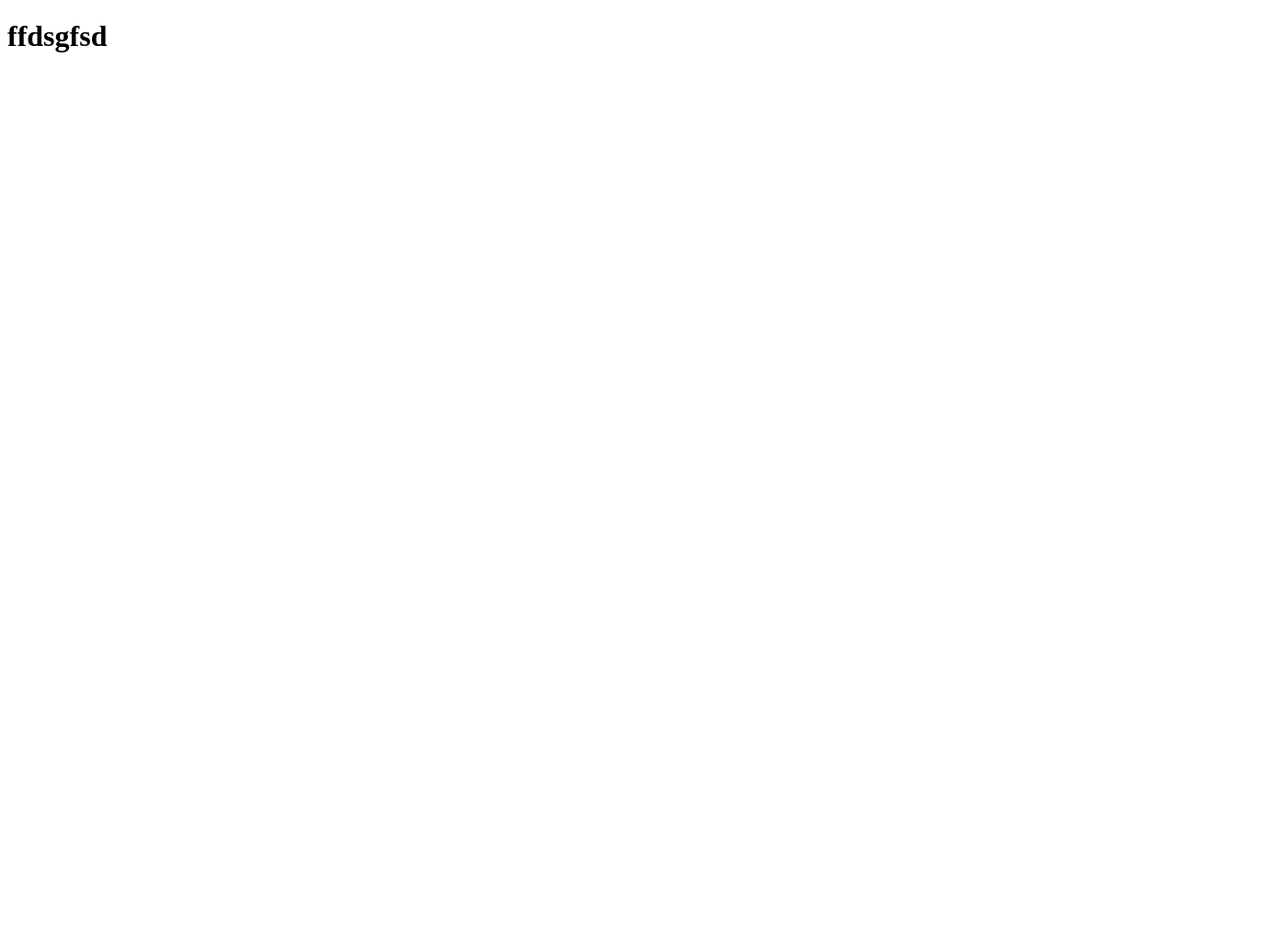
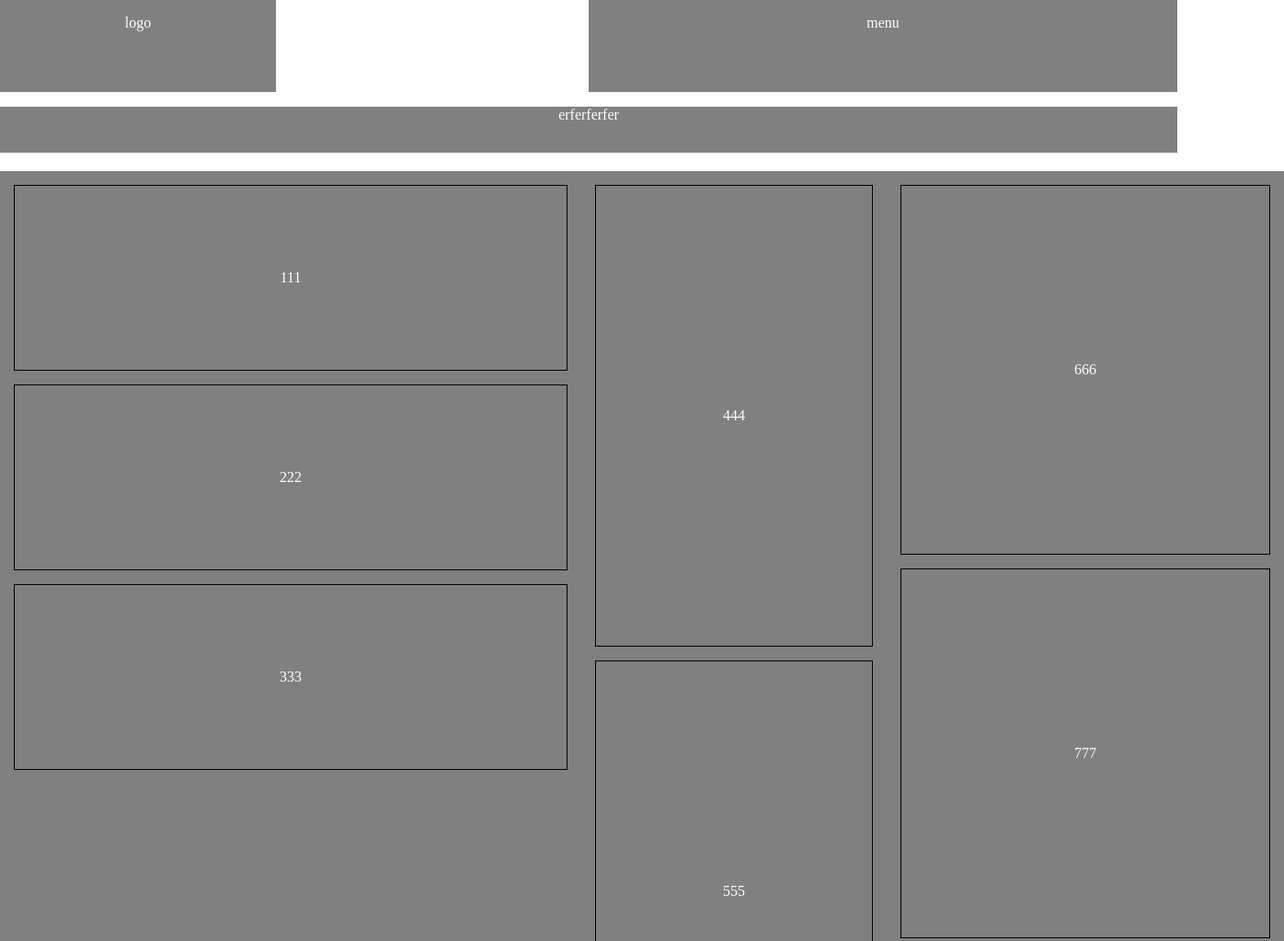
Before and after one commit to Bogdan-Lishchynskiy/html-css, a plain HTML site: page index.html in a window 1280 px wide. Shown: the top 1023 px of the page at 92% size, 1396 px wide, since content can reach past the window. Before the commit the page ends 800 px from the top, so only its background shows below. Drawn offline with Linux system fonts and the light colour scheme.

Commit message:
used flex box to layout page

```diff
--- a/index.html
+++ b/index.html
@@ -5,11 +5,65 @@
     <meta charset="UTF-8">
     <meta name="viewport" content="width=device-width, initial-scale=1.0">
     <link rel="icon" type="image/png" sizes="32x32" href="img/favicon.png">
+    <link rel="stylesheet" href="style/style.css">
     <title>Card site</title>
 </head>
 
 <body>
-<h1> ffdsgfsd</h1>
+    <header>
+        <div class="logo">
+            <p>logo</p>
+        </div>
+        <div class="menu">
+            <p>menu</p>
+        </div>
+
+    </header>
+
+    <div class="info">
+        <p> erferferfer</p>
+    </div>
+    <main>
+        <div class="container">
+            <div clas="wrap1">
+                <div class="first_sect">
+                    <p>111</p>
+                </div>
+                <div class="first_sect">
+                    <p>222</p>
+                </div>
+                <div class="first_sect">
+                    <p>333</p>
+                </div>
+            </div>
+            <div clas="wrap2">
+                <div class="second_sect">
+                    <p>444</p>
+                </div>
+                <div class="second_sect">
+                    <p>555</p>
+                </div>
+            </div>
+            <div clas="wrap3">
+                <div class="third_sect">
+                    <p>666</p>
+                </div>
+                <div class="third_sect">
+                    <p>777</p>
+                </div>
+                <div class="third_sect">
+                    <p>888</p>
+                </div>
+            </div>
+        </div>
+
+
+
+    </main>
+    <footer class="footer">Footer: Fixed height</footer>
+
+
+
 </body>
 
 </html>
--- a/style/style.css
+++ b/style/style.css
@@ -1,3 +1,106 @@
-h1 {
-    color: red
+html,
+body {
+    padding: 0;
+    margin: 0;
 }
+
+body {
+    background-color: White;
+}
+
+div {
+    background-color: grey;
+}
+
+p {
+    color: white;
+    text-align: center;
+}
+header{
+    display: flex;
+    /* align-items: center; */
+    justify-content: space-between;
+}
+
+.menu {
+ /* align-items: flex-end; */
+
+    width: 50%;
+    height: 100px;
+}
+
+.logo {
+    /* align-items: flex-end; */
+
+    width: 300px;
+    height: 100px;
+
+}
+
+.info{
+    height: 50px;
+    margin-bottom: 20px;
+}
+
+
+.container{
+    display:flex;
+    background: floralwhite;
+    /* flex-direction: column; */
+
+}
+
+.first_sect{
+    display: flex;
+    justify-content: center;
+    align-items: center;
+    height: 200px;
+    width:600px;
+    border:1px solid black;
+    margin: 15px;
+}
+
+.second_sect{
+    display: flex;
+    /* flex-direction:column;  */
+    /* flex-wrap:wrap; */
+    /* flex-wrap: wrap; */
+    justify-content: space-around;
+    align-items: center;
+    height: 500px;
+    width:300px;
+    border:1px solid black;
+    margin: 15px;
+}
+.third_sect{
+    display: flex;
+    /* flex-direction:column;  */
+    /* flex-wrap:wrap; */
+    /* flex-wrap: wrap; */
+    justify-content: space-around;
+    align-items: center;
+    height:400px;
+    width:400px;
+    border:1px solid black;
+    margin: 15px;
+}
+.wrap1{
+   width: 50%;
+    justify-content: space-around;
+}
+.wrap2{
+    width:25%;
+    justify-content: space-around;
+}
+.wrap3{
+    width:25%;
+    justify-content: space-around;
+}
+
+
+
+.footer{
+    height: 50px;
+    background: #666;
+    color: #fff;
+  }
```
